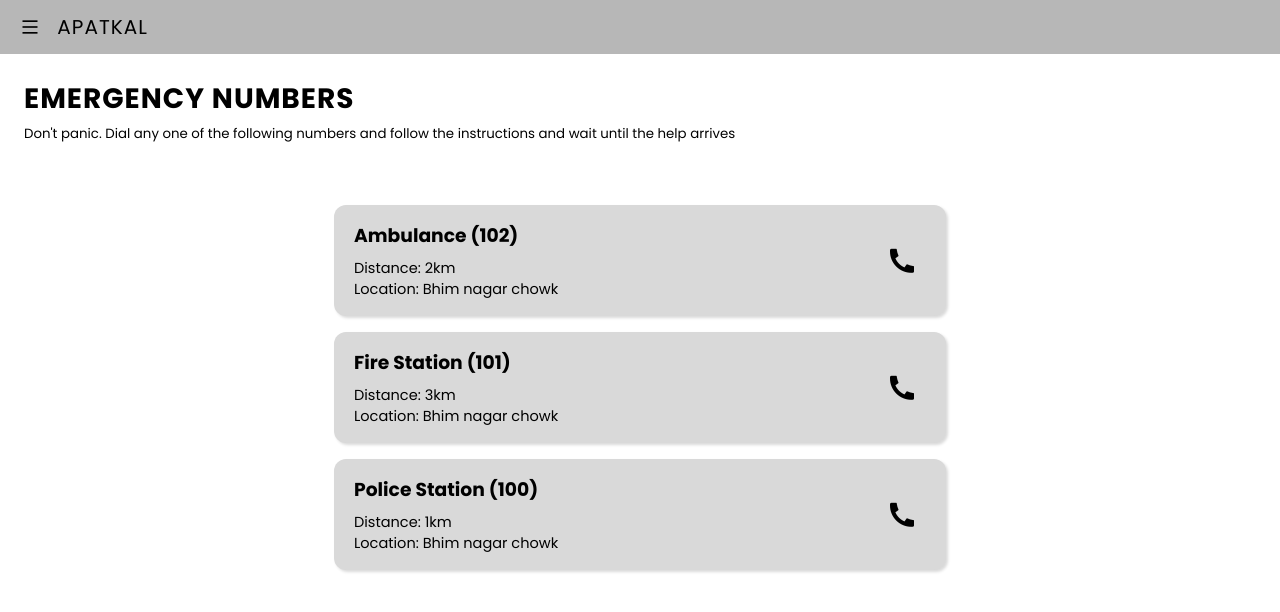
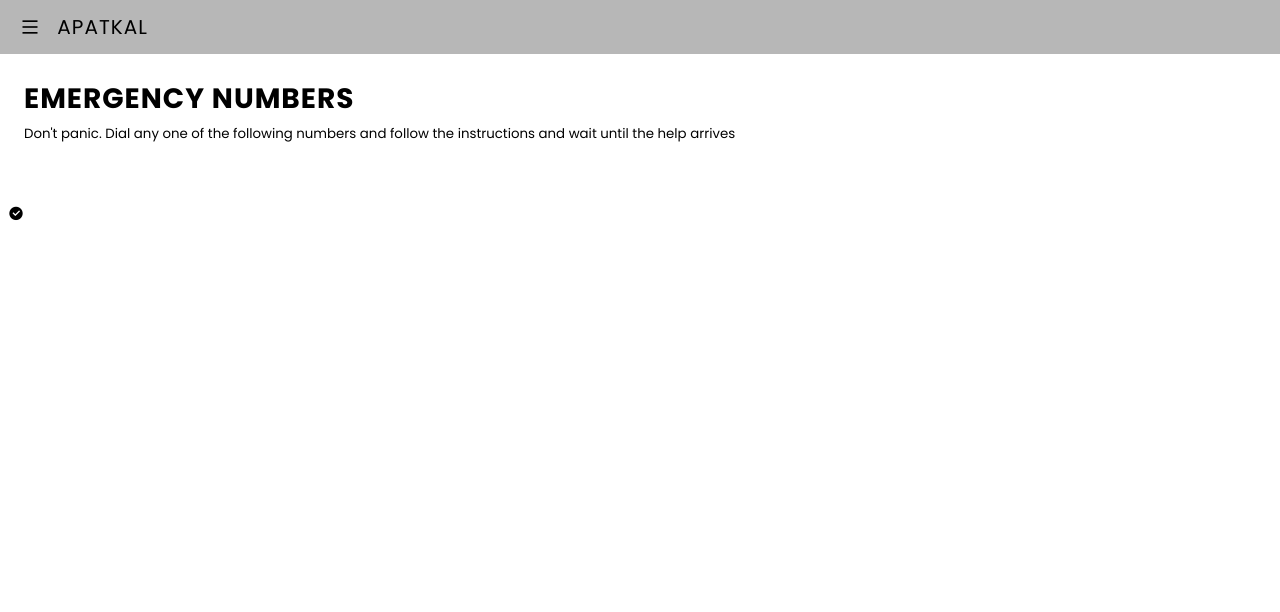
Before and after one commit to kriShnanshu-saini/Disaster_Management_Project, a plain HTML site: page Agency Number/agencyNumber.html in a window 1280 px wide. Drawn offline with nearby package versions, Linux system fonts and the light colour scheme.

Commit message:
removed static contacts data from html

```diff
--- a/Agency Number/agencyNumber.html
+++ b/Agency Number/agencyNumber.html
@@ -39,21 +39,11 @@
                 Don't panic. Dial any one of the following numbers and follow the instructions and wait until the help arrives
             </small>
         </div>
+
         <div class="emergency-contacts">
+
             <ul class="contact-container">
-                <li class="contact">
-                    <div class="contact__content">
-                        <h3 class="contact__name">Ambulance (102)</h3>
-                        <div class="contact-info">
-                            <p class="distance">Distance: 2km</p>
-                            <p class="location">Location: Bhim nagar chowk</p>
-                        </div>
-                    </div>
-                    <div class="contact__icon">
-                        <i class="ri-phone-fill"></i>
-                    </div>
-                </li>
-                <li class="contact">
+                <!-- <li class="contact">
                     <div class="contact__content">
                         <h3 class="contact__name">Fire Station (101)</h3>
                         <div class="contact-info">
@@ -64,21 +54,21 @@
                     <div class="contact__icon">
                         <i class="ri-phone-fill"></i>
                     </div>
-                </li>
-                <li class="contact">
-                    <div class="contact__content">
-                        <h3 class="contact__name">Police Station (100)</h3>
-                        <div class="contact-info">
-                            <p class="distance">Distance: 1km</p>
-                            <p class="location">Location: Bhim nagar chowk</p>
-                        </div>
-                    </div>
-                    <div class="contact__icon">
-                        <i class="ri-phone-fill"></i>
-                    </div>
-                </li>
+                </li> -->
             </ul>
+
         </div>
+
     </section>
+
+    <div class="modal">
+        <div class="modal__icon">
+            <i class="ri-checkbox-circle-fill"></i>
+        </div>
+        <div class="modal__body">
+
+        </div>
+    </div>
+
 </body>
 </html>
```
